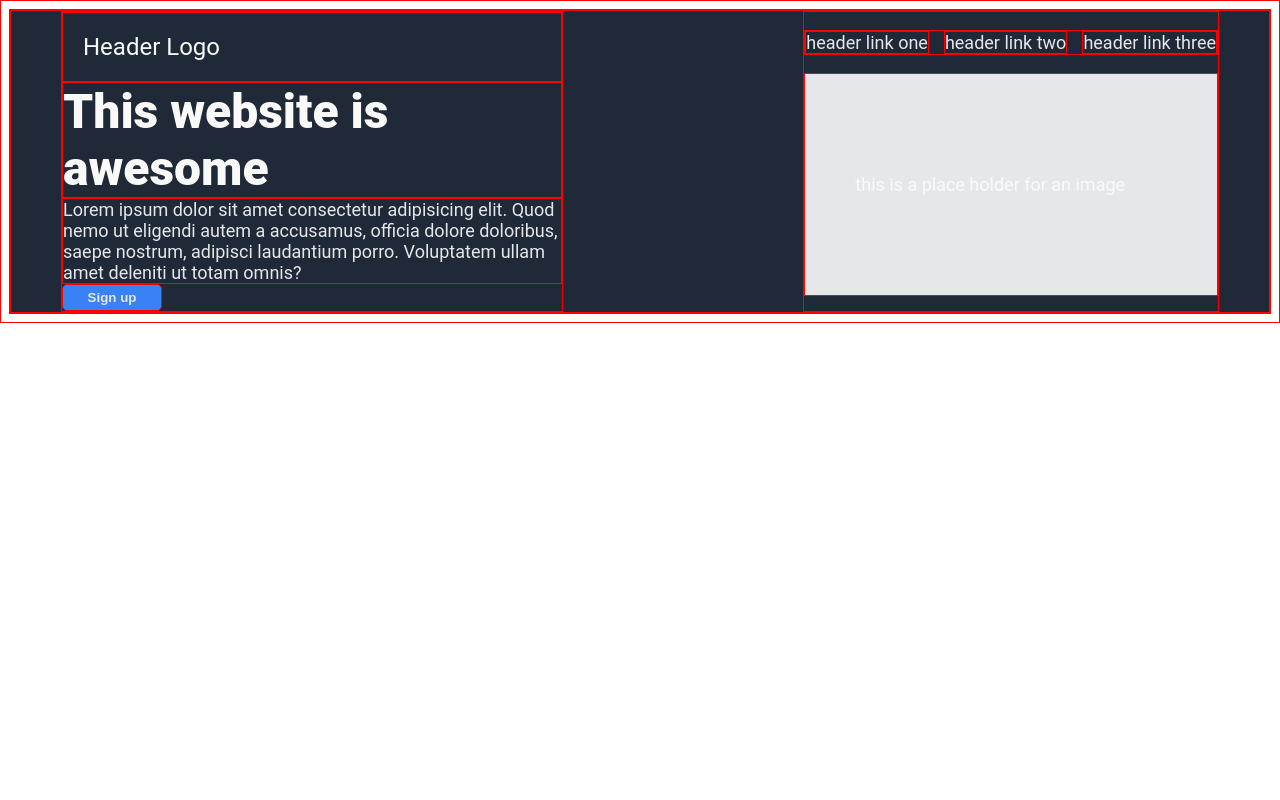
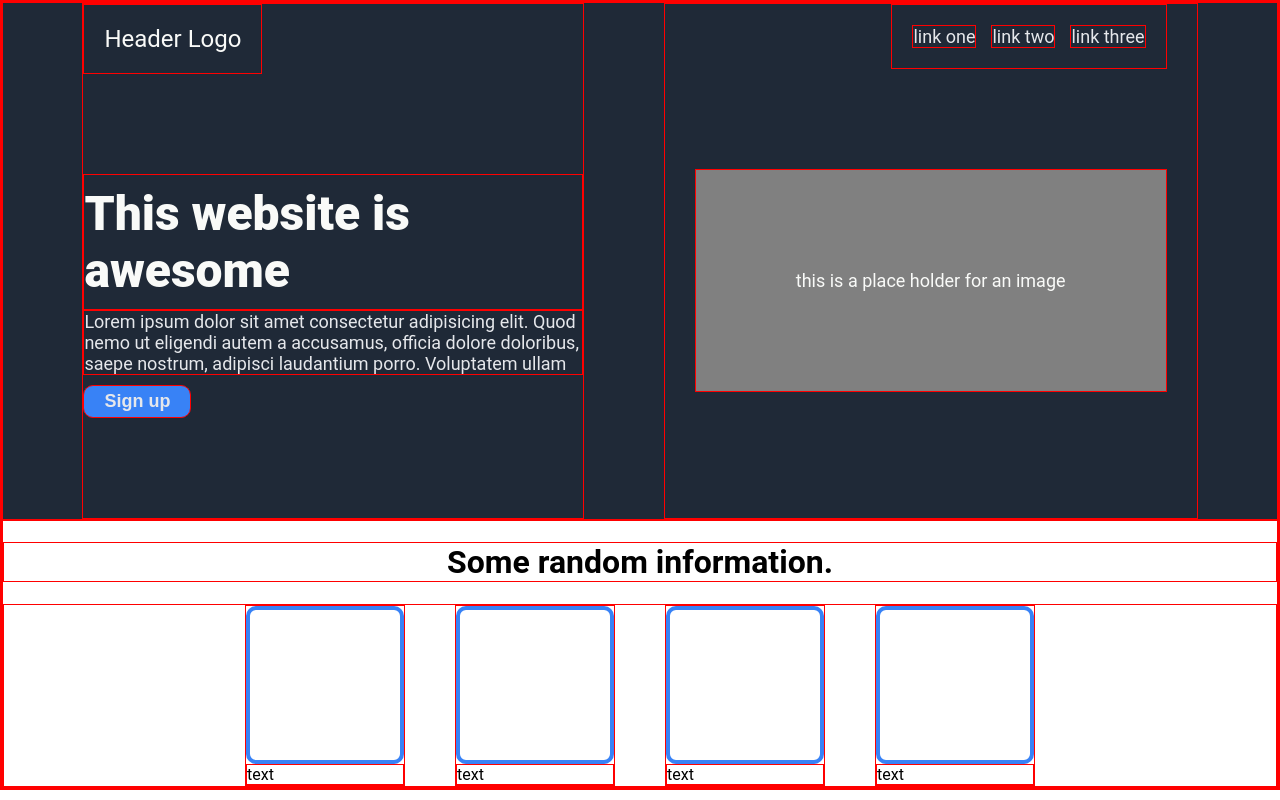
Before and after one commit to PMartin226/Landing-Page, a plain HTML site: page index.html in a window 1280 px wide. Drawn offline with Linux system fonts and the light colour scheme.

Commit message:
added container2 for beginnings of middle section

```diff
--- a/index.html
+++ b/index.html
@@ -13,17 +13,40 @@
             <div class="awesome">This website is awesome</div>
                 <div class="text">Lorem ipsum dolor sit amet consectetur adipisicing elit.
                     Quod nemo ut eligendi autem a accusamus, officia dolore doloribus,
-                    saepe nostrum, adipisci laudantium porro. Voluptatem ullam amet deleniti ut totam omnis?</div>
+                    saepe nostrum, adipisci laudantium porro. Voluptatem ullam</div>
 
                     <button>Sign up</button>
                 </div>
                 <div class="header">
            <ul>
-            <li class="link-one">header link one</li>
-            <li class="link-two">header link two</li>
-            <li class="link-three">header link three</li>
+            <li class="link-one">link one</li>
+            <li class="link-two">link two</li>
+            <li class="link-three">link three</li>
         </ul>
         <div class="box">this is a place holder for an image</div>
     </div>
+    </div>
+    <div class="container2">
+        <h1>Some random information.</h1>
+       <div class="cards">
+        <div class="item">
+            <div class="card"></div>
+        <div class="description">text</div>
+        </div>
+        <div class="item">
+            <div class="card"></div>
+        <div class="description">text</div>
+        </div>
+        <div class="item">
+            <div class="card"></div>
+        <div class="description">text</div>
+        </div>
+        <div class="item">
+            <div class="card"></div>
+        <div class="description">text</div>
+        </div>
+        </div>
+
+    </div>
 </body>
 </html>
--- a/styles.css
+++ b/styles.css
@@ -4,6 +4,7 @@
 
 body {
     font-family: 'Roboto', sans-serif;
+    margin: 0;
     }
 
     .container {
@@ -11,30 +12,36 @@ body {
         flex-direction: row;
         color: #F9FAF8;
         background-color: #1f2937;
-        justify-content: space-between;
+        justify-content:space-evenly;
     }
 
 .header {
 
     font-size: 18px;
-    padding: 0px;
-    margin-right: 50px;
+    padding-left: 30px;
+    padding-right: 30px;
+    margin-right: 0;
     display: flex;
    flex-direction: column;
    max-width: 500px;
+   align-items: flex-end;
 }
 
 .header-logo {
     padding: 20px;
     font-size: 24px;
+    margin-bottom: 100px;
+    font-family: 'Roboto', sans-serif;
 }
 
 ul {
     display: flex;
     gap: 15px;
     list-style-type: none;
-    padding: 0;
+    padding: 20px;
     justify-content: flex-end;
+    margin-bottom: 100px;
+    margin-top: 0;
 }
 
 .awesome {
@@ -43,7 +50,7 @@ ul {
     font-weight: 900;
     display: flex;
     align-items: flex-end;
-
+    padding: 10px 0px;
 }
 
 .text, ul {
@@ -61,19 +68,54 @@ ul {
     flex-direction: column;
     flex-wrap: wrap;
     max-width: 500px;
-    margin-left: 50px;
+    margin-left: 0;
+    align-items: flex-start;
 }
 
 button {
     background-color: #3882f6;
     color: #e5e7eb;
     padding: 5px 20px;
-    border-radius: 5px;
+    border-radius: 10px;
     font-weight: 900;
-    max-width: 100px;
+    max-width: 125px;
+    margin-bottom: 100px;
+    margin-top: 10px;
+    font-size: 18px;
 }
 
 .box {
-    background-color: #e5e7eb;
-    padding: 100px 50px;
+    background-color: grey;
+    padding: 100px 100px;
 }
+
+
+.container2 {
+    display: flex;
+    flex-direction: column;
+}
+
+.card {
+    width: 150px;
+  height: 150px;
+  border: 4px solid #3882f6;
+  background: 0;
+  border-radius: 10px;
+}
+
+.item {
+    display: flex;
+    flex-direction: column;
+}
+
+.cards {
+    display: flex;
+    flex-direction: row;
+    justify-content: center;
+    gap: 50px;
+}
+
+h1 {
+    display: flex;
+    justify-content: center;
+}
```
